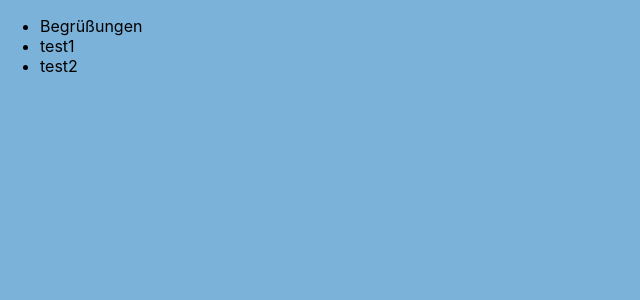
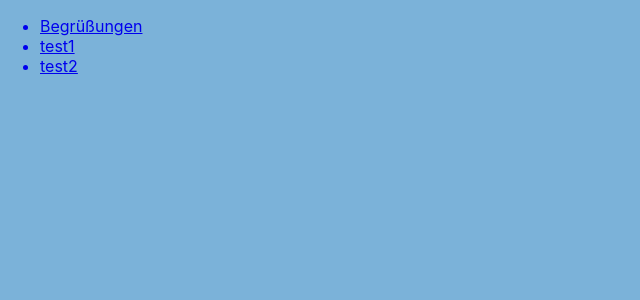
Before and after one commit to DaniDevOfficial/Wishlingo, a React (Create React App) app: page /de/en in a window 1280 px wide. Shown: the top 300 px of the page, without its empty margins (0-640 px from the left). Built offline with nearby package versions, Linux system fonts and the light colour scheme.

Commit message:
able to filter for topic

```diff
--- a/src/Components/AllTopics.jsx
+++ b/src/Components/AllTopics.jsx
@@ -1,15 +1,17 @@
 import tasksData from './Tasks/tasks.json';
 import { useLocation, Link } from 'react-router-dom';
-
+import React, { useState } from 'react';
 
 export function Alltopics() {
-
+    const [singleTask, setSingleTask] = useState("")
     const location = useLocation();
     const currentPath = location.pathname;
-    const known = currentPath.substring(1, 3)
-    const learn = currentPath.substring(4, 6)
+    const pathSegments = currentPath.split('/').filter(segment => segment !== "");
+    const knownLang = pathSegments[0];
+    const learnLang = pathSegments[1];
+    const topic = pathSegments[2];
 
-    const filteredTasks = tasksData.filter(task => task.knowLang === known && task.learnLang === learn);
+    const filteredTasks = tasksData.filter(task => task.knowLang === knownLang && task.learnLang === learnLang);
 
     const uniqueTopicsSet = new Set();
     filteredTasks.forEach(item => {
@@ -22,7 +24,9 @@ export function Alltopics() {
         <>
             <ul>
                 {uniqueTopicsArray.map((topic, index) => (
-                    <li key={index}>{topic}</li>
+                              <Link key={index} to={`${topic}`}>
+                              <li  onClick={() => setSingleTask(topic)} key={index}>{topic}</li>
+                            </Link>
                 ))}
             </ul>
 
--- /dev/null
+++ b/src/Components/SingleTask.jsx
@@ -0,0 +1,20 @@
+import tasksData from './Tasks/tasks.json';
+import { useLocation, Link } from 'react-router-dom';
+import React, { useState } from 'react';
+export function SingleTask () {
+
+    const location = useLocation();
+    const currentPath = location.pathname;
+    const pathSegments = currentPath.split('/').filter(segment => segment !== "");
+    const knownLang = pathSegments[0];
+    const learnLang = pathSegments[1];
+    const topic = decodeURIComponent(pathSegments[2]);
+
+
+
+    const filteredTaskForTopic = tasksData.filter(task => task.knowLang === knownLang && task.learnLang === learnLang && task.topic === topic);
+    return(
+        <>
+        </>
+    )
+}
--- a/src/Components/WhatKnow.jsx
+++ b/src/Components/WhatKnow.jsx
@@ -26,7 +26,6 @@ export default function WhatKnow() {
           </Link>
         );
       })}
-      {speaking}
     </>
   );
 }
--- a/src/Components/WhatWant.jsx
+++ b/src/Components/WhatWant.jsx
@@ -6,10 +6,13 @@ export default function WhatWant() {
     const [learning, setLearning] = useState("")
     const location = useLocation();
     const currentPath = location.pathname;
-    const cutPath = currentPath.substring(1)
+    const pathSegments = currentPath.split('/').filter(segment => segment !== "");
+    const knownLang = pathSegments[0];
+
+
 
     const filteredLangs = Object.fromEntries(
-        Object.entries(langs).filter(([key, value]) => value !== cutPath)
+        Object.entries(langs).filter(([key, value]) => value !== knownLang)
     );
 
 
--- a/src/Components/Wrapper.jsx
+++ b/src/Components/Wrapper.jsx
@@ -1,10 +1,19 @@
-import React from 'react';
+import React, { useState, useEffect } from 'react';
 import { BrowserRouter as Router, Route, Routes } from 'react-router-dom';
 import WhatKnow from './WhatKnow';
 import WhatWant from './WhatWant';
 import { Alltopics } from './AllTopics';
+import { SingleTask } from './SingleTask';
+import tasksData from './Tasks/tasks.json';
 
-export function Wrapper ()  {
+export function Wrapper() {
+  const [topics, setTopics] = useState([]);
+
+  useEffect(() => {
+    const uniqueTopics = [...new Set(tasksData.map(task => task.topic))];
+    setTopics(uniqueTopics);
+  }, []);
+
   return (
     <Router>
       <Routes>
@@ -22,6 +31,9 @@ export function Wrapper ()  {
         <Route path="/fr/de" element={<Alltopics />} />
         <Route path="/fr/en" element={<Alltopics />} />
 
+        {topics.map(topic => (
+          <Route key={topic} path={`/:lang/:learn/${topic}`} element={<SingleTask />} />
+        ))}
       </Routes>
     </Router>
   );
```
